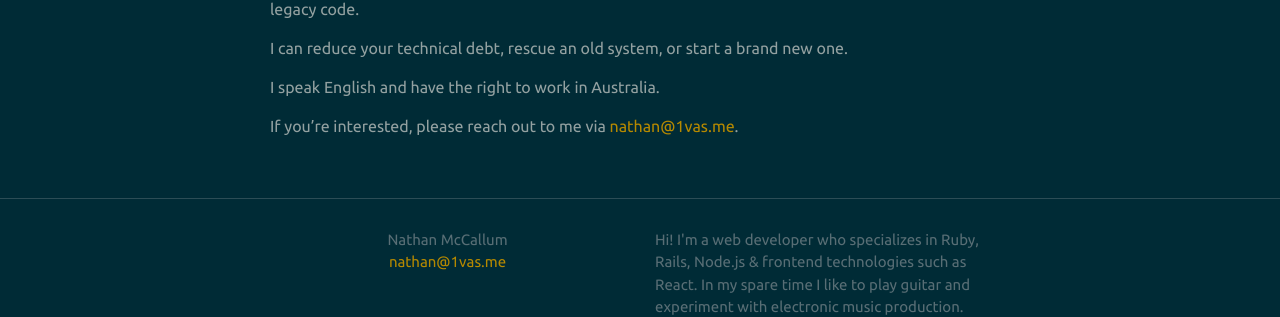
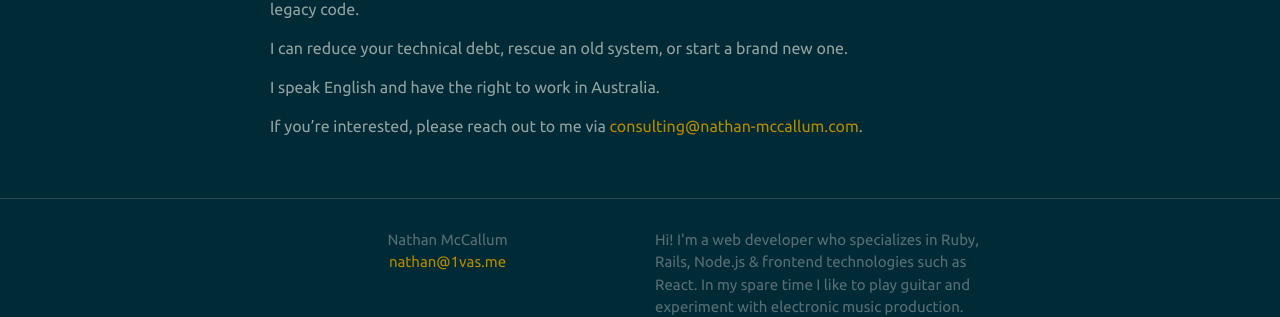
Before and after one commit to 1vasari/nathan-mccallum.com, a Jekyll site: the page built from consulting.md, in a window 1280 px wide. Shown: the part 756-1073 px from the top of the page. Built offline with Jekyll 4.4.1, drawn with Linux system fonts in a browser that asks for light colours.

Commit message:
Update consulting email address

```diff
--- a/consulting.md
+++ b/consulting.md
@@ -22,4 +22,4 @@ I can reduce your technical debt, rescue an old system, or start a brand new one
 
 I speak English and have the right to work in Australia.
 
-If you're interested, please reach out to me via [nathan@1vas.me](mailto:nathan@1vas.me).
+If you're interested, please reach out to me via [consulting@nathan-mccallum.com](mailto:consulting@nathan-mccallum.com).
```
